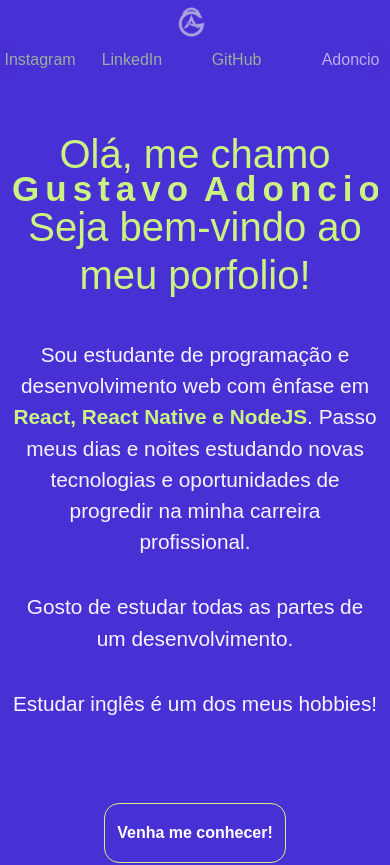
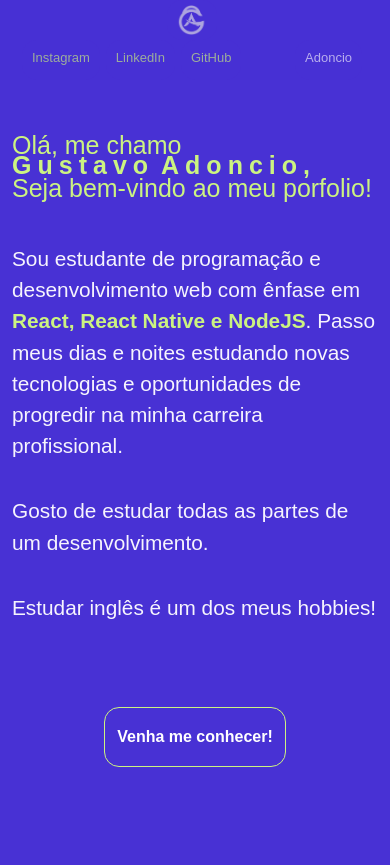
Before and after one commit to Adonccio/portfolio, a React (Vite) app: page / in a window 390 px wide. Shown: the top 865 px of the page. Built offline with nearby package versions, Linux system fonts and the light colour scheme; a web font is replaced by a local one.

Commit message:
responsividade corrigida

```diff
--- a/src/App.css
+++ b/src/App.css
@@ -624,6 +624,7 @@ a{
     left: 10rem;
   }
 
+
   .botaoProjeto{
     margin-top: 0px;
   }
@@ -684,10 +685,6 @@ a{
 #infos{
   background-image: none;
   background-color: #4831d4 !important;}
-  body{
-  text-align: center;
-
-  }
 
 #textos {
   width: fit-content;
@@ -972,4 +969,47 @@ a{
 
     margin: 20px auto;
   }
+  .gustavo > h1 {
+    font-size: 25px !important;
+  }
+  #hello2, #hello {
+    font-size: 25px;
+  }
+  .navbarItem{
+    font-size: 13px;
+  }
+  .nav-item{
+    width: fit-content;
+  }
 }
+
+@media (max-width: 400px) {
+  .botaoProjeto{
+    width: fit-content;
+  }
+  .container1, .container2{
+    width: fit-content;
+  }
+
+.cardProjeto2:hover {
+  scale: none;
+  left: 0px;
+  transition: none;
+  box-shadow: rgb(61, 61, 61) 0px 30px 50px -12px;
+}
+.cardProjeto1:hover {
+  scale: none;
+  left: 0px;
+  transition: none;
+  box-shadow: rgb(61, 61, 61) 0px 30px 50px -12px;
+}
+.tecnologias{
+  display: grid !important;
+  grid-template-columns: 1fr;
+  width: 100% !important;
+}
+
+.TitleTechs {
+  font-size: 40px;
+}
+}
```
